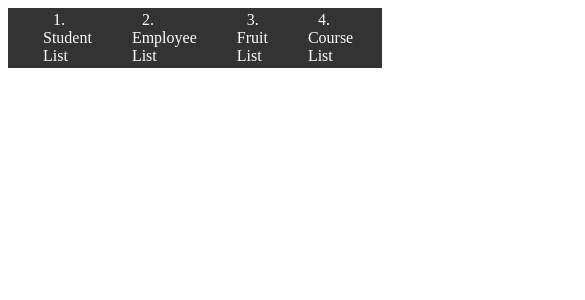
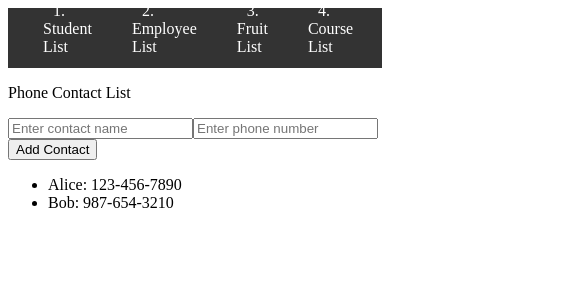
Before and after one commit to kaysie0919/AngularDataStructure, an Angular app: page /pholist in a window 390 px wide. Before the commit this address led to /. Shown: the top 300 px of the page, 585 px wide, since content can reach past the window. Built offline with nearby package versions, Linux system fonts and the light colour scheme.

Commit message:
#19 Add Phone Contact List Component

```diff
--- a/src/app/app.component.html
+++ b/src/app/app.component.html
@@ -18,6 +18,7 @@
     <li><a routerLink="lanlist">16. Language List</a></li>
     <li><a routerLink="gamlist">17. Game List</a></li>
     <li><a routerLink="soflist">18. Software List</a></li>
+    <li><a routerLink="pholist">19. Phone Contact List</a></li>
   </ul>
 </nav>
 <router-outlet></router-outlet>
--- a/src/app/app.module.ts
+++ b/src/app/app.module.ts
@@ -24,6 +24,7 @@ import { ToollistComponent } from "./components/toollist/toollist.component";
 import { LanguagelsitComponent } from "./components/languagelsit/languagelsit.component";
 import { GamelistComponent } from "./components/gamelist/gamelist.component";
 import { SoftwarelistComponent } from "./components/softwarelist/softwarelist.component";
+import { PhonecontactlistComponent } from "./components/phonecontactlist/phonecontactlist.component";
 
 
 
@@ -47,6 +48,7 @@ const routes: Routes = [
     {path: 'lanlist', component: LanguagelsitComponent},
     {path: 'gamlist', component: GamelistComponent},
     {path: 'soflist', component: SoftwarelistComponent},
+    {path: 'pholist', component: PhonecontactlistComponent},
 ]
 
 @NgModule ({
@@ -78,6 +80,7 @@ const routes: Routes = [
         LanguagelsitComponent,
         GamelistComponent,
         SoftwarelistComponent,
+        PhonecontactlistComponent,
     ],
 
     providers: [
--- /dev/null
+++ b/src/app/components/phonecontactlist/phonecontactlist.component.html
@@ -0,0 +1,11 @@
+<p>Phone Contact List</p>
+<input type="text" [(ngModel)]="name" placeholder="Enter contact name">
+<input type="text" [(ngModel)]="phone" placeholder="Enter phone number">
+
+<button (click)="addContact()">Add Contact</button>
+
+<ul>
+  <li *ngFor="let contact of contactList">
+    {{ contact.name }}: {{ contact.phone }}
+  </li>
+</ul>
--- /dev/null
+++ b/src/app/components/phonecontactlist/phonecontactlist.component.ts
@@ -0,0 +1,24 @@
+import { Component } from '@angular/core';
+
+@Component({
+  selector: 'app-phonecontactlist',
+  templateUrl: './phonecontactlist.component.html',
+  styleUrl: './phonecontactlist.component.css'
+})
+export class PhonecontactlistComponent {
+  name: string = '';
+  phone: string = '';
+  contactList: { name: string; phone: string }[] = [
+    { name: 'Alice', phone: '123-456-7890' },
+    { name: 'Bob', phone: '987-654-3210' }
+  ];
+
+  addContact() {
+    if (this.name.trim() && this.phone.trim()) {
+      this.contactList.push({ name: this.name.trim(), phone: this.phone.trim() });
+      this.name = '';
+      this.phone = '';
+    }
+  }
+
+}
```
Also changed, not shown: src/app/components/phonecontactlist/phonecontactlist.component.css (added), 1 other file (tests, documents, lock files or other folders).
